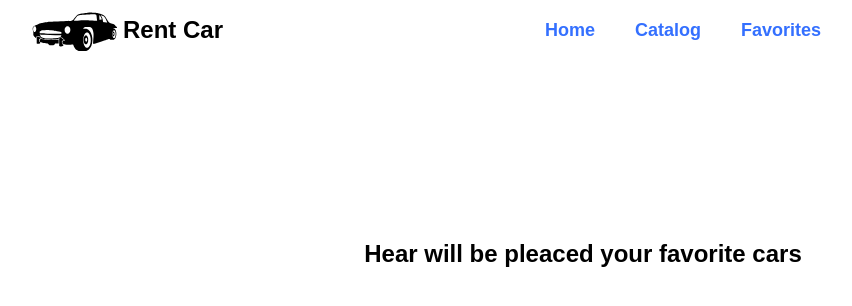
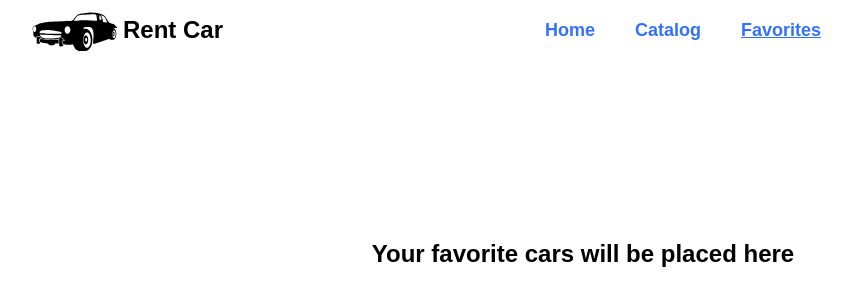
Before and after one commit to AndySlowrunner/RentCar-Project, a React (Create React App) app: page /rentcar-project/favorites in a window 1280 px wide. Shown: the top 306 px of the page, without its empty margins (57-909 px from the left). Built offline with nearby package versions, Linux system fonts and the light colour scheme; no server answers.

Commit message:
Added ul/li for Itemlist, active for button

```diff
--- a/src/components/Heder/Heder.styled.js
+++ b/src/components/Heder/Heder.styled.js
@@ -38,5 +38,8 @@ export const Link = styled(NavLink)`
 
     &:hover {
         color: #0B44CD;
+    };
+    &.active{
+        text-decoration: underline;
     }
 `
--- a/src/components/ItemsList/ItemsList.jsx
+++ b/src/components/ItemsList/ItemsList.jsx
@@ -33,13 +33,11 @@ const ItemList = () => {
                 height={18}
                 onClick={() => onHandleClick(id)}
               >
-                <svg>
                   <use
                     href={`${sprite}#${
                       activeItem === id ? 'active' : 'normal'
                     }`}
                   ></use>
-                </svg>
               </StyledSvg>
               <CardImage src={img} alt="car" />
               <Title>
--- a/src/components/ItemsList/ItemsList.styled.js
+++ b/src/components/ItemsList/ItemsList.styled.js
@@ -1,6 +1,6 @@
 import styled from "styled-components";
 
-export const Container = styled.div`
+export const Container = styled.ul`
     display: flex;
     flex-wrap: wrap;
     justify-content: center;
@@ -10,7 +10,7 @@ export const Container = styled.div`
     gap: 29px;
 `;
 
-export const CardWrapper = styled.div`
+export const CardWrapper = styled.li`
     position: relative;
     width: 274px;
     height: 426px;
--- a/src/pages/Favorites.jsx
+++ b/src/pages/Favorites.jsx
@@ -3,7 +3,7 @@ import { Container } from "./Pages.styled";
 const Favorites = () => {
     return (
       <Container>
-        <h2>Hear will be pleaced your favorite cars</h2>
+        <h2>Your favorite cars will be placed here</h2>
       </Container>
     );
 };
```
